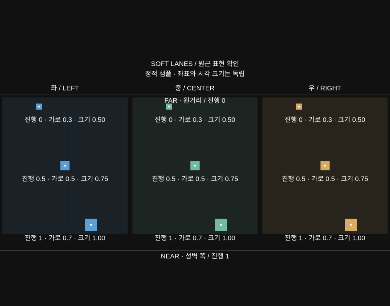
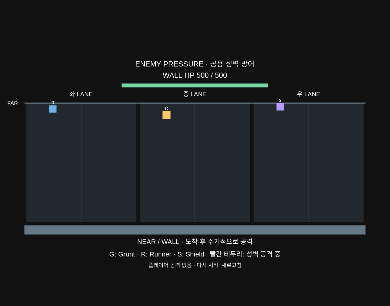
Before and after one commit to cij5484/game, a website built with Vite: page index.html in a window 390 px wide. Shown: the part 258-564 px from the top of the page. Built offline with nearby package versions, Linux system fonts and the light colour scheme; animation ran at ten frames a second.

Commit message:
feat: add enemy pressure and responsive battlefield

```diff
--- /dev/null
+++ b/src/game/battlefield/EnemyPressureView.ts
@@ -0,0 +1,158 @@
+import Phaser from "phaser";
+import type { EnemyState } from "../enemies/enemySimulation";
+import type { EnemyKind } from "../model/types";
+import { laneCenterX, laneX } from "./lanes";
+import { perspectiveScale } from "./perspective";
+import { battlefieldLayout } from "./layout";
+
+// Visual layout only, in logical reference units.
+const field = { left: 80, width: 1120, farY: 160, wallY: 550, enemySize: 48 };
+const colors: Record<EnemyKind, number> = {
+  grunt: 0x6cb2e8,
+  runner: 0xffc66d,
+  shield: 0xb69cff,
+};
+
+export class EnemyPressureView {
+  private readonly world: Phaser.GameObjects.Container;
+  private readonly hud: Phaser.GameObjects.Container;
+  private readonly hpText: Phaser.GameObjects.Text;
+  private readonly hpFill: Phaser.GameObjects.Rectangle;
+  private readonly failure: Phaser.GameObjects.Container;
+  private readonly scene: Phaser.Scene;
+
+  constructor(scene: Phaser.Scene) {
+    this.scene = scene;
+    this.world = scene.add.container();
+    this.hud = scene.add.container().setDepth(1);
+    const text = (x: number, y: number, value: string, size = 24) =>
+      scene.add
+        .text(x, y, value, {
+          fontFamily: "sans-serif",
+          fontSize: `${size}px`,
+          color: "#ffffff",
+        })
+        .setOrigin(0.5);
+
+    this.hud.add(text(640, 32, "ENEMY PRESSURE · 공용 성벽 방어"));
+    this.hpText = text(640, 69, "");
+    this.hpFill = scene.add
+      .rectangle(400, 102, 480, 12, 0x77d7a0)
+      .setOrigin(0, 0.5);
+    this.hud.add([
+      this.hpText,
+      scene.add.rectangle(640, 102, 480, 12, 0x34443d),
+      this.hpFill,
+    ]);
+
+    for (const [lane, title] of [
+      ["left", "좌"],
+      ["center", "중"],
+      ["right", "우"],
+    ] as const) {
+      const x = field.left + laneCenterX(lane, field.width);
+      this.world.add(
+        scene.add.rectangle(
+          x,
+          (field.farY + field.wallY) / 2,
+          field.width / 3 - 12,
+          field.wallY - field.farY,
+          0x405264,
+          0.35,
+        ),
+      );
+      this.world.add(
+        scene.add.rectangle(
+          x,
+          (field.farY + field.wallY) / 2,
+          1,
+          field.wallY - field.farY,
+          0xa4bccb,
+          0.3,
+        ),
+      );
+      this.world.add(text(x, 130, `${title} LANE`, 20));
+    }
+    this.world.add(
+      scene.add.rectangle(640, field.farY, field.width, 2, 0x90a4ae),
+    );
+    this.world.add(text(42, field.farY, "FAR", 18));
+    this.world.add(
+      scene.add.rectangle(640, field.wallY + 26, field.width, 30, 0x647887),
+    );
+    this.hud.add(text(640, 615, "NEAR / WALL · 도착 후 주기적으로 공격", 22));
+    this.hud.add(
+      text(
+        640,
+        656,
+        "G: Grunt · R: Runner · S: Shield | 빨간 테두리: 성벽 공격 중",
+        22,
+      ),
+    );
+    this.hud.add(
+      text(640, 692, "플레이어 공격 없음 · 다시 시작: 새로고침", 18),
+    );
+
+    this.failure = scene.add
+      .container(640, 345, [
+        scene.add.rectangle(0, 0, 760, 170, 0x10151c, 0.96),
+        text(0, -22, "RUN FAILED", 52),
+        text(0, 38, "성벽 파괴 · 시뮬레이션 정지", 24),
+      ])
+      .setVisible(false);
+    this.hud.add(this.failure);
+
+    const resize = () => {
+      const layout = battlefieldLayout(scene.scale.width, scene.scale.height);
+      this.world.setPosition(layout.x, layout.y).setScale(layout.scale);
+      this.hud.setPosition(layout.x, layout.y).setScale(layout.scale);
+    };
+    resize();
+    scene.scale.on(Phaser.Scale.Events.RESIZE, resize);
+    scene.events.once(Phaser.Scenes.Events.SHUTDOWN, () =>
+      scene.scale.off(Phaser.Scale.Events.RESIZE, resize),
+    );
+    // Separate HUD root leaves room for future safe-area/camera handling.
+    scene.game.canvas.setAttribute(
+      "aria-label",
+      "적 이동과 공용 성벽 HP를 표시하는 전장",
+    );
+  }
+
+  createEnemy(enemy: EnemyState): Phaser.GameObjects.Container {
+    const shape = this.scene.add.rectangle(
+      0,
+      0,
+      field.enemySize,
+      field.enemySize,
+      colors[enemy.kind],
+    );
+    const label = this.scene.add
+      .text(0, -40, enemy.kind[0]!.toUpperCase(), {
+        fontFamily: "sans-serif",
+        fontSize: "23px",
+        color: "#ffffff",
+      })
+      .setOrigin(0.5);
+    const visual = this.scene.add.container(0, 0, [shape, label]);
+    this.world.add(visual);
+    this.renderEnemy(visual, enemy);
+    return visual;
+  }
+
+  renderEnemy(visual: Phaser.GameObjects.Container, enemy: EnemyState): void {
+    const x = field.left + laneX(enemy.lane, field.width, enemy.offset01);
+    const y = field.farY + (field.wallY - field.farY) * enemy.progress01;
+    visual.setPosition(x, y).setScale(perspectiveScale(enemy.progress01));
+    (visual.getAt(0) as Phaser.GameObjects.Rectangle).setStrokeStyle(
+      enemy.phase === "attacking" ? 4 : 0,
+      0xff665f,
+    );
+  }
+
+  renderWall(hp: number, maxHp: number): void {
+    this.hpText.setText(`WALL HP ${hp} / ${maxHp}`);
+    this.hpFill.setDisplaySize(480 * (hp / maxHp), 12);
+    this.failure.setVisible(hp <= 0);
+  }
+}
--- /dev/null
+++ b/src/game/battlefield/layout.ts
@@ -0,0 +1,14 @@
+export const battlefieldReference = { width: 1280, height: 720 } as const;
+
+/** Presentation only: fit a bounded battlefield, never lengthen enemy travel. */
+export function battlefieldLayout(width: number, height: number) {
+  const scale = Math.min(
+    width / battlefieldReference.width,
+    height / battlefieldReference.height,
+  );
+  return {
+    scale,
+    x: (width - battlefieldReference.width * scale) / 2,
+    y: (height - battlefieldReference.height * scale) / 2,
+  };
+}
--- a/src/game/createGame.ts
+++ b/src/game/createGame.ts
@@ -9,10 +9,7 @@ export function createGame(parent: HTMLElement): Phaser.Game {
     parent,
     backgroundColor: "#111111",
     scale: {
-      mode: Phaser.Scale.FIT,
-      autoCenter: Phaser.Scale.CENTER_BOTH,
-      width: 1280,
-      height: 720,
+      mode: Phaser.Scale.RESIZE,
     },
     scene: [CombatScene],
   });
--- a/src/game/data/balance.ts
+++ b/src/game/data/balance.ts
@@ -2,6 +2,12 @@ import type { MarineConfig, StimpackConfig } from "../model/types";
 
 // Keep weapon tuning in one place while preserving the planned balance imports.
 export { gaussRifleBalance } from "./weapons";
+
+// Prototype tuning values for the enemy-pressure-only milestone.
+export const enemyPressureBalance = {
+  wallMaxHp: 500,
+  spawnIntervalMs: 10000,
+} as const;
 
 export const marineConfig = {
   id: "marine",
--- /dev/null
+++ b/src/game/enemies/enemyFactory.ts
@@ -0,0 +1,11 @@
+import type { EnemyKind, LaneId } from "../model/types";
+import type { EnemyState } from "./enemySimulation";
+
+export function createPrototypeEnemy(
+  kind: EnemyKind,
+  lane: LaneId,
+  id: number,
+  offset01 = 0.5,
+): EnemyState {
+  return { id, kind, lane, offset01, progress01: 0, phase: "moving" };
+}
--- /dev/null
+++ b/src/game/enemies/enemySimulation.ts
@@ -0,0 +1,41 @@
+import type { EnemyConfig, EnemyKind, LaneId } from "../model/types";
+
+export interface EnemyState {
+  id: number;
+  kind: EnemyKind;
+  lane: LaneId;
+  offset01: number;
+  progress01: number;
+  phase: "moving" | "attacking";
+}
+
+export function advanceEnemy(
+  enemy: EnemyState,
+  deltaMs: number,
+  config: EnemyConfig,
+): { enemy: EnemyState; wallTimeMs: number } {
+  if (deltaMs <= 0) return { enemy, wallTimeMs: 0 };
+  if (enemy.progress01 >= 1) {
+    return {
+      enemy: { ...enemy, progress01: 1, phase: "attacking" },
+      wallTimeMs: deltaMs,
+    };
+  }
+  if (config.progressPerSecond <= 0) return { enemy, wallTimeMs: 0 };
+
+  const arrivalMs = ((1 - enemy.progress01) / config.progressPerSecond) * 1000;
+  const arrived = deltaMs >= arrivalMs;
+  return {
+    enemy: {
+      ...enemy,
+      progress01: arrived
+        ? 1
+        : Math.min(
+            1,
+            enemy.progress01 + (config.progressPerSecond * deltaMs) / 1000,
+          ),
+      phase: arrived ? "attacking" : "moving",
+    },
+    wallTimeMs: arrived ? deltaMs - arrivalMs : 0,
+  };
+}
--- /dev/null
+++ b/src/game/enemies/wallAttack.ts
@@ -0,0 +1,18 @@
+import type { EnemyConfig } from "../model/types";
+
+export function advanceWallAttack(
+  elapsedMs: number,
+  wallTimeMs: number,
+  config: Pick<EnemyConfig, "wallAttackIntervalMs" | "wallAttackDamage">,
+): { elapsedMs: number; damage: number } {
+  const interval = config.wallAttackIntervalMs;
+  if (!Number.isFinite(interval) || interval <= 0) {
+    throw new RangeError("Wall attack interval must be finite and positive");
+  }
+  if (wallTimeMs <= 0) return { elapsedMs, damage: 0 };
+  const total = elapsedMs + wallTimeMs;
+  return {
+    elapsedMs: total % interval,
+    damage: Math.floor(total / interval) * config.wallAttackDamage,
+  };
+}
--- /dev/null
+++ b/src/game/model/runState.ts
@@ -0,0 +1,14 @@
+export interface RunState {
+  wallHp: number;
+  status: "running" | "failed";
+}
+
+export function createRunState(maxHp: number): RunState {
+  const wallHp = Math.max(0, maxHp);
+  return { wallHp, status: wallHp > 0 ? "running" : "failed" };
+}
+
+export function applyWallDamage(state: RunState, damage: number): RunState {
+  if (state.status === "failed") return state;
+  return createRunState(state.wallHp - Math.max(0, damage));
+}
--- a/src/game/scenes/CombatScene.ts
+++ b/src/game/scenes/CombatScene.ts
@@ -1,86 +1,88 @@
 import Phaser from "phaser";
-import { laneCenterX, laneX } from "../battlefield/lanes";
-import { perspectiveScale } from "../battlefield/perspective";
-
-const debugLayout = {
-  farY01: 0.24,
-  nearY01: 0.78,
-  placeholderSize: 40,
-} as const;
+import { EnemyPressureView } from "../battlefield/EnemyPressureView";
+import { enemyPressureBalance } from "../data/balance";
+import { enemyConfigs } from "../data/enemies";
+import { createPrototypeEnemy } from "../enemies/enemyFactory";
+import { advanceEnemy } from "../enemies/enemySimulation";
+import type { EnemyState } from "../enemies/enemySimulation";
+import { advanceWallAttack } from "../enemies/wallAttack";
+import { applyWallDamage, createRunState } from "../model/runState";
 
 export class CombatScene extends Phaser.Scene {
+  private run = createRunState(enemyPressureBalance.wallMaxHp);
+  private view!: EnemyPressureView;
+  private enemies: {
+    state: EnemyState;
+    attackElapsedMs: number;
+    visual: Phaser.GameObjects.Container;
+  }[] = [];
+  private spawnElapsedMs = 0;
+  private wave = 0;
+
   create(): void {
-    const { width, height } = this.scale;
-    const farY = height * debugLayout.farY01;
-    const nearY = height * debugLayout.nearY01;
-    const textStyle = {
-      fontFamily: "sans-serif",
-      fontSize: "22px",
-      color: "#ffffff",
-    };
-    const label = (x: number, y: number, text: string) =>
-      this.add.text(x, y, text, textStyle).setOrigin(0.5);
+    this.run = createRunState(enemyPressureBalance.wallMaxHp);
+    this.enemies = [];
+    this.spawnElapsedMs = 0;
+    this.wave = 0;
+    this.view = new EnemyPressureView(this);
+    this.spawnWave();
+    this.view.renderWall(this.run.wallHp, enemyPressureBalance.wallMaxHp);
+  }
 
-    label(width / 2, 32, "SOFT LANES / 원근 표현 확인");
-    label(width / 2, 65, "정적 샘플 · 좌표와 시각 크기는 독립");
+  private spawnWave(): void {
+    const lanes = ["left", "center", "right"] as const;
+    for (const [index, kind] of (
+      ["grunt", "runner", "shield"] as const
+    ).entries()) {
+      const lane = lanes[(index + this.wave) % lanes.length]!;
+      const state = createPrototypeEnemy(
+        kind,
+        lane,
+        this.enemies.length,
+        0.25 + (this.wave % 5) * 0.125,
+      );
+      this.enemies.push({
+        state,
+        attackElapsedMs: 0,
+        visual: this.view.createEnemy(state),
+      });
+    }
+    this.wave++;
+  }
 
-    for (const [lane, title, color] of [
-      ["left", "좌 / LEFT", 0x5c9ed6],
-      ["center", "중 / CENTER", 0x72baa5],
-      ["right", "우 / RIGHT", 0xd7ab65],
-    ] as const) {
-      const centerX = laneCenterX(lane, width);
-      this.add.rectangle(
-        centerX,
-        (farY + nearY) / 2,
-        width / 3 - 16,
-        nearY - farY + 60,
-        color,
-        0.12,
+  update(_time: number, deltaMs: number): void {
+    if (this.run.status === "failed") return;
+    // New enemies receive only time after their spawn boundary.
+    let remaining = Math.max(0, deltaMs);
+    while (remaining > 0 && this.run.status === "running") {
+      const step = Math.min(
+        remaining,
+        enemyPressureBalance.spawnIntervalMs - this.spawnElapsedMs,
       );
-      this.add.rectangle(
-        centerX,
-        (farY + nearY) / 2,
-        1,
-        nearY - farY,
-        color,
-        0.4,
-      );
-      label(centerX, 112, title);
-
-      for (const [progress, offset] of [
-        [0, 0.3],
-        [0.5, 0.5],
-        [1, 0.7],
-      ] as const) {
-        // Position uses logical coordinates only; scale affects the shape alone.
-        const x = laneX(lane, width, offset);
-        const y = farY + (nearY - farY) * progress;
-        const scale = perspectiveScale(progress);
-        this.add
-          .rectangle(
-            x,
-            y,
-            debugLayout.placeholderSize,
-            debugLayout.placeholderSize,
-            color,
-          )
-          .setScale(scale);
-        this.add.circle(x, y, 3, 0xffffff);
-        label(
-          centerX,
-          y + 43,
-          `진행 ${progress} · 가로 ${offset} · 크기 ${scale.toFixed(2)}`,
+      for (const entry of this.enemies) {
+        const config = enemyConfigs[entry.state.kind];
+        const movement = advanceEnemy(entry.state, step, config);
+        entry.state = movement.enemy;
+        const attack = advanceWallAttack(
+          entry.attackElapsedMs,
+          movement.wallTimeMs,
+          config,
         );
+        entry.attackElapsedMs = attack.elapsedMs;
+        this.run = applyWallDamage(this.run, attack.damage);
+        this.view.renderEnemy(entry.visual, entry.state);
+        if (this.run.status === "failed") break;
+      }
+      this.spawnElapsedMs += step;
+      remaining -= step;
+      if (
+        this.run.status === "running" &&
+        this.spawnElapsedMs >= enemyPressureBalance.spawnIntervalMs
+      ) {
+        this.spawnElapsedMs = 0;
+        this.spawnWave();
       }
     }
-
-    for (const [y, title] of [
-      [farY - 38, "FAR · 원거리 / 진행 0"],
-      [nearY + 85, "NEAR · 성벽 쪽 / 진행 1"],
-    ] as const) {
-      this.add.rectangle(width / 2, y, width, 2, 0xffffff, 0.25);
-      label(width / 2, y + 18, title);
-    }
+    this.view.renderWall(this.run.wallHp, enemyPressureBalance.wallMaxHp);
   }
 }
```
Also changed, not shown: index.html (+1 -1 lines), tests/battlefield/layout.test.ts (added, +19 -0 lines), tests/enemies/enemySimulation.test.ts (added, +69 -0 lines), tests/enemies/wallAttack.test.ts (added, +78 -0 lines), README.md.
